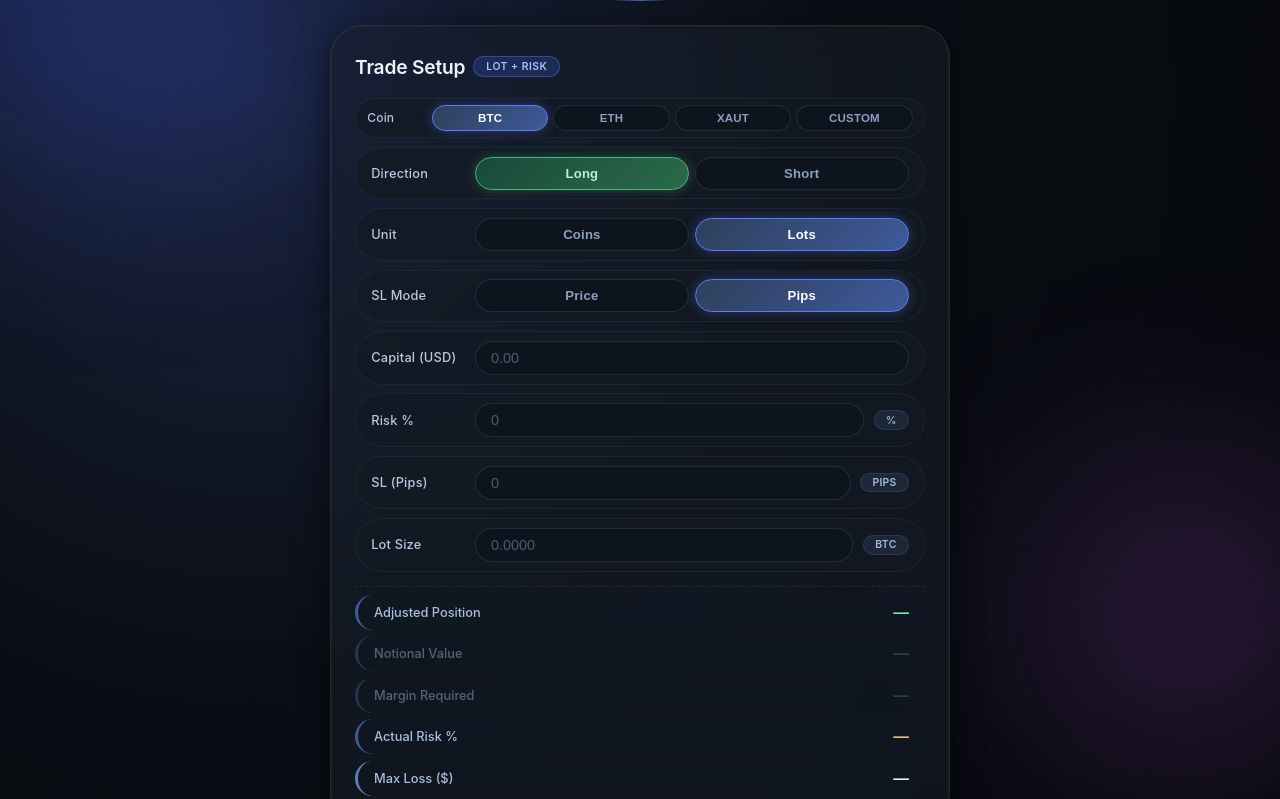
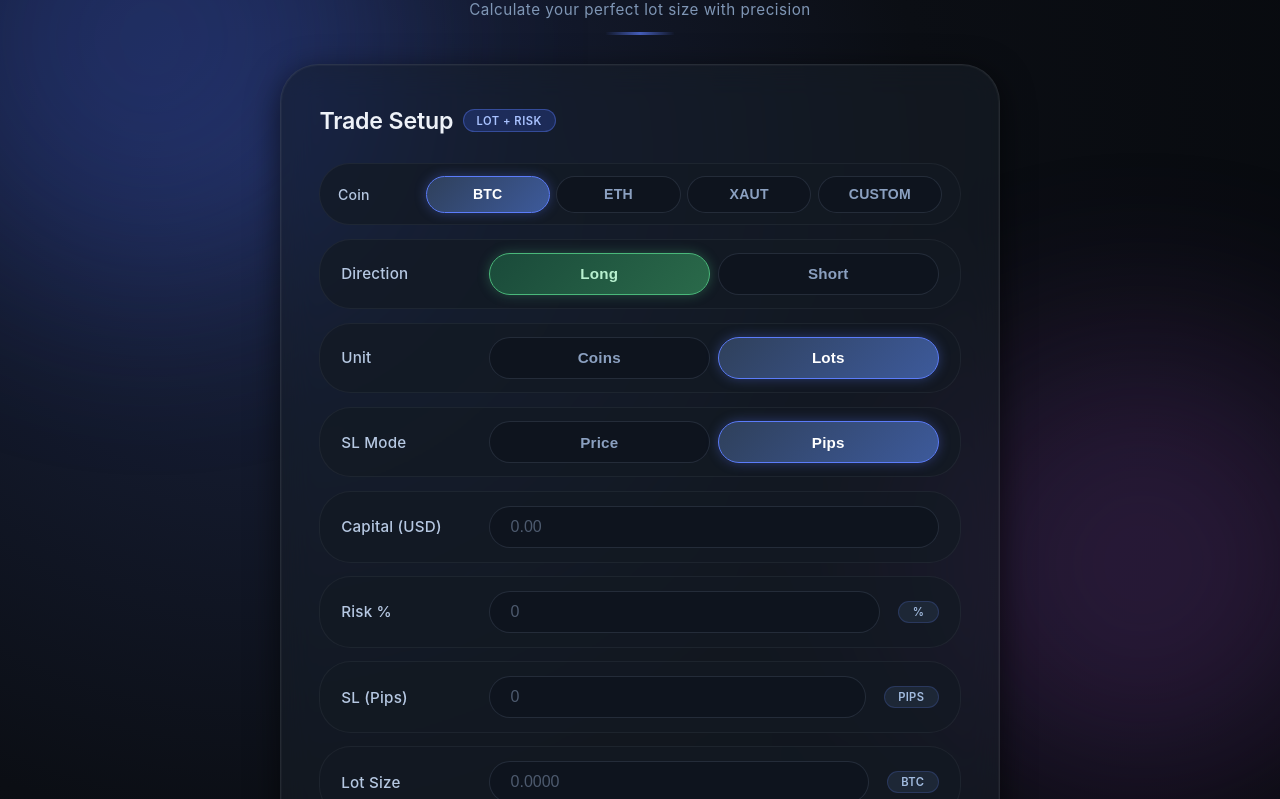
Before and after one commit to souravpaul-ind/Position-Size-Calculator, a plain HTML site: page index.html in a window 1280 px wide. Shown: the part 104-903 px from the top of the page. Drawn offline with Linux system fonts and the light colour scheme.

Commit message:
Optimize desktop layout

```diff
--- a/index.html
+++ b/index.html
@@ -21,7 +21,6 @@ body{
     position: relative;
 }
 
-/* Ambient glow blobs - simplified */
 body::before{
     content: '';
     position: fixed;
@@ -68,7 +67,7 @@ body::after{
     position: relative;
     z-index: 1;
     width: 100%;
-    max-width: 620px;
+    max-width: 640px;
     display: flex;
     flex-direction: column;
     align-items: center;
@@ -77,34 +76,34 @@ body::after{
 /* Title */
 .page-title{
     text-align: center;
-    margin-bottom: 1.5rem;
+    margin-bottom: 1.8rem;
     width: 100%;
     animation: titleIn 0.5s cubic-bezier(0.22, 1, 0.36, 1) both;
 }
 .page-title h1{
-    font-size: 2rem;
+    font-size: 2.2rem;
     font-weight: 700;
-    letter-spacing: -0.5px;
+    letter-spacing: -0.6px;
     background: linear-gradient(135deg, #ffffff 0%, #a9c2ff 30%, #ffffff 50%, #7b9cff 80%, #ffffff 100%);
     background-size: 250% 100%;
     -webkit-background-clip: text;
     background-clip: text;
     -webkit-text-fill-color: transparent;
-    margin-bottom: 0.3rem;
+    margin-bottom: 0.4rem;
     line-height: 1.2;
     animation: shimmer 8s linear infinite;
 }
 .page-title p{
-    font-size: 0.85rem;
+    font-size: 0.9rem;
     color: #7f96b5;
     font-weight: 400;
     letter-spacing: 0.5px;
 }
 .page-title .underline{
     display: block;
-    width: 60px;
+    width: 70px;
     height: 3px;
-    margin: 0.7rem auto 0;
+    margin: 0.8rem auto 0;
     background: linear-gradient(90deg, transparent, #5b7cfa, transparent);
     border-radius: 3px;
     opacity: 0.7;
@@ -128,7 +127,7 @@ body::after{
     backdrop-filter: blur(16px) saturate(140%);
     -webkit-backdrop-filter: blur(16px) saturate(140%);
     border-radius: 2rem;
-    padding: 1.8rem 1.5rem 2rem;
+    padding: 2.2rem 2rem 2.4rem;
     border: 1px solid rgba(255, 255, 255, 0.08);
     box-shadow:
         0 8px 32px rgba(0, 0, 0, 0.6),
@@ -143,21 +142,21 @@ body::after{
 }
 
 h2{
-    font-size: 1.2rem;
+    font-size: 1.3rem;
     font-weight: 600;
     color: #eef2f8;
     display: flex;
     align-items: center;
-    gap: 0.5rem;
-    margin-bottom: 1.2rem;
+    gap: 0.6rem;
+    margin-bottom: 1.5rem;
     letter-spacing: -0.2px;
 }
 h2 span{
     background: rgba(59, 91, 219, 0.25);
     border: 1px solid rgba(91, 124, 250, 0.4);
-    font-size: 0.65rem;
+    font-size: 0.7rem;
     font-weight: 600;
-    padding: 0.18rem 0.75rem;
+    padding: 0.2rem 0.8rem;
     border-radius: 40px;
     color: #a9c2ff;
     letter-spacing: 0.5px;
@@ -167,7 +166,7 @@ h2 span{
 .grid{
     display: flex;
     flex-direction: column;
-    gap: 0.55rem;
+    gap: 0.7rem;
 }
 
 /* Rows */
@@ -175,12 +174,12 @@ h2 span{
     display: flex;
     flex-wrap: wrap;
     align-items: center;
-    gap: 0.4rem 0.6rem;
+    gap: 0.6rem 0.9rem;
     background: rgba(19, 26, 36, 0.7);
-    padding: 0.55rem 0.95rem;
+    padding: 0.7rem 1.1rem;
     border-radius: 2rem;
     border: 1px solid rgba(255, 255, 255, 0.05);
-    transition: border-color 0.2s ease, background 0.2s ease, transform 0.15s ease;
+    transition: border-color 0.2s ease, background 0.2s ease;
 }
 .row:hover{
     border-color: rgba(91, 124, 250, 0.3);
@@ -190,22 +189,22 @@ h2 span{
     display: none;
 }
 .row label{
-    min-width: 94px;
+    min-width: 110px;
     font-weight: 500;
     color: #b6c8e2;
-    font-size: 0.8rem;
+    font-size: 0.88rem;
     letter-spacing: 0.2px;
 }
 .row input{
     flex: 1;
-    min-width: 70px;
+    min-width: 90px;
     background: rgba(15, 21, 30, 0.9);
     border: 1px solid rgba(42, 51, 66, 0.8);
     border-radius: 40px;
-    padding: 0.5rem 0.95rem;
+    padding: 0.6rem 1.1rem;
     font-weight: 500;
     color: #f0f5fe;
-    font-size: 0.9rem;
+    font-size: 0.95rem;
     outline: none;
     transition: border-color 0.18s ease, box-shadow 0.18s ease;
     -webkit-appearance: none;
@@ -222,9 +221,9 @@ h2 span{
 .row .badge{
     background: rgba(32, 43, 59, 0.85);
     border: 1px solid rgba(91, 124, 250, 0.2);
-    padding: 0.15rem 0.7rem;
+    padding: 0.2rem 0.85rem;
     border-radius: 30px;
-    font-size: 0.65rem;
+    font-size: 0.7rem;
     font-weight: 600;
     color: #a2bbdf;
     letter-spacing: 0.3px;
@@ -233,25 +232,25 @@ h2 span{
 
 /* Coin row compact */
 .row.coin-row{
-    padding: 0.4rem 0.7rem;
+    padding: 0.55rem 0.9rem;
 }
 .row.coin-row label{
-    min-width: 55px;
-    font-size: 0.75rem;
+    min-width: 60px;
+    font-size: 0.82rem;
 }
 .row.coin-row .toggle-group{
-    gap: 0.3rem;
+    gap: 0.4rem;
 }
 .row.coin-row .toggle-btn{
-    padding: 0.35rem 0.5rem;
-    font-size: 0.72rem;
+    padding: 0.5rem 0.6rem;
+    font-size: 0.8rem;
 }
 
 /* Toggle buttons */
 .toggle-group{
     flex: 1;
     display: flex;
-    gap: 0.35rem;
+    gap: 0.5rem;
     min-width: 0;
 }
 .toggle-btn{
@@ -259,9 +258,9 @@ h2 span{
     background: rgba(15, 21, 30, 0.9);
     border: 1px solid rgba(42, 51, 66, 0.8);
     border-radius: 40px;
-    padding: 0.5rem 0.6rem;
+    padding: 0.6rem 0.8rem;
     font-weight: 600;
-    font-size: 0.82rem;
+    font-size: 0.88rem;
     color: #8ba0c0;
     cursor: pointer;
     transition: background 0.2s ease, color 0.2s ease, border-color 0.2s ease, box-shadow 0.2s ease, transform 0.12s ease;
@@ -275,7 +274,7 @@ h2 span{
     border-color: rgba(91, 124, 250, 0.4);
 }
 .toggle-btn:active{
-    transform: scale(0.96);
+    transform: scale(0.97);
 }
 .toggle-btn.active{
     background: linear-gradient(135deg, #2f405b, #3d5a9b);
@@ -299,20 +298,20 @@ h2 span{
 .divider{
     border: none;
     border-top: 1px dashed rgba(255, 255, 255, 0.08);
-    margin: 0.9rem 0 0.5rem;
+    margin: 1.2rem 0 0.7rem;
 }
 
 /* Output */
 .output-grid{
     display: flex;
     flex-direction: column;
-    gap: 0.4rem;
+    gap: 0.5rem;
 }
 .output-row{
     display: flex;
     justify-content: space-between;
     align-items: center;
-    padding: 0.5rem 1rem;
+    padding: 0.65rem 1.2rem;
     background: rgba(15, 23, 34, 0.65);
     border-radius: 60px;
     border-left: 3px solid #3d5a9b;
@@ -329,12 +328,12 @@ h2 span{
 }
 .output-row .label{
     color: #a8bedd;
-    font-size: 0.8rem;
+    font-size: 0.88rem;
     font-weight: 450;
 }
 .output-row .value{
     font-weight: 600;
-    font-size: 0.98rem;
+    font-size: 1.05rem;
     color: #e3ecfc;
     transition: color 0.2s ease;
     font-variant-numeric: tabular-nums;
@@ -343,7 +342,6 @@ h2 span{
 .output-row .value.warn{color:#f5b778}
 .output-row .value.danger{color:#f58b7b}
 
-/* Value flash - pure CSS, no reflow */
 .value{
     transition: color 0.25s ease, text-shadow 0.25s ease;
 }
@@ -360,10 +358,10 @@ h2 span{
     background: rgba(60, 35, 20, 0.6);
     border: 1px solid rgba(180, 110, 60, 0.4);
     border-radius: 2rem;
-    padding: 0.5rem 1rem;
-    margin-top: 0.5rem;
+    padding: 0.6rem 1rem;
+    margin-top: 0.6rem;
     color: #f0b98a;
-    font-size: 0.78rem;
+    font-size: 0.82rem;
     text-align: center;
     animation: warnIn 0.3s ease;
 }
@@ -372,18 +370,93 @@ h2 span{
     to{opacity: 1; transform: translateY(0)}
 }
 
+/* 🌟 Desktop: Larger tablet-like layout (900px+) */
+@media (min-width: 900px){
+    body{
+        padding: 3rem 2rem 4rem;
+    }
+    .wrapper{
+        max-width: 720px;
+    }
+    .page-title h1{
+        font-size: 2.6rem;
+    }
+    .page-title p{
+        font-size: 0.95rem;
+    }
+    .card{
+        padding: 2.6rem 2.4rem 2.8rem;
+        border-radius: 2.4rem;
+    }
+    h2{
+        font-size: 1.45rem;
+        margin-bottom: 1.8rem;
+    }
+    .grid{
+        gap: 0.85rem;
+    }
+    .row{
+        padding: 0.85rem 1.3rem;
+        gap: 0.7rem 1.1rem;
+    }
+    .row label{
+        min-width: 130px;
+        font-size: 0.95rem;
+    }
+    .row input{
+        padding: 0.7rem 1.3rem;
+        font-size: 1rem;
+    }
+    .row.coin-row{
+        padding: 0.7rem 1.1rem;
+    }
+    .row.coin-row label{
+        min-width: 70px;
+        font-size: 0.88rem;
+    }
+    .row.coin-row .toggle-btn{
+        padding: 0.6rem 0.8rem;
+        font-size: 0.88rem;
+    }
+    .toggle-btn{
+        padding: 0.7rem 1rem;
+        font-size: 0.95rem;
+    }
+    .divider{
+        margin: 1.5rem 0 0.9rem;
+    }
+    .output-row{
+        padding: 0.8rem 1.4rem;
+    }
+    .output-row .label{
+        font-size: 0.95rem;
+    }
+    .output-row .value{
+        font-size: 1.15rem;
+    }
+    body::before{
+        width: 500px;
+        height: 500px;
+    }
+    body::after{
+        width: 450px;
+        height: 450px;
+    }
+}
+
+/* 📱 Mobile */
 @media (max-width: 480px){
     body{padding: 1.2rem 0.8rem 2rem;}
     .page-title h1{font-size: 1.5rem;}
     .page-title p{font-size: 0.72rem;}
-    .card{padding: 1.3rem 0.9rem 1.5rem; border-radius: 1.6rem;}
+    .card{padding: 1.4rem 1rem 1.6rem; border-radius: 1.6rem;}
     .row{padding: 0.5rem 0.75rem;}
-    .row label{min-width: 72px; font-size: 0.72rem;}
-    .row input{font-size: 0.82rem; padding: 0.42rem 0.75rem;}
-    .toggle-btn{font-size: 0.75rem; padding: 0.45rem 0.5rem;}
-    .row.coin-row{padding: 0.35rem 0.55rem;}
-    .row.coin-row label{min-width: 45px; font-size: 0.7rem;}
-    .row.coin-row .toggle-btn{padding: 0.3rem 0.4rem; font-size: 0.68rem;}
+    .row label{min-width: 72px; font-size: 0.75rem;}
+    .row input{font-size: 0.82rem; padding: 0.45rem 0.8rem;}
+    .toggle-btn{font-size: 0.75rem; padding: 0.5rem 0.5rem;}
+    .row.coin-row{padding: 0.4rem 0.6rem;}
+    .row.coin-row label{min-width: 48px; font-size: 0.72rem;}
+    .row.coin-row .toggle-btn{padding: 0.4rem 0.4rem; font-size: 0.7rem;}
     h2{font-size: 1.05rem;}
     h2 span{font-size: 0.58rem; padding: 0.12rem 0.55rem;}
     body::before, body::after{opacity: 0.2;}
@@ -545,8 +618,7 @@ h2 span{
           maxLossEl = $('maxLoss'),
           warningBox = $('warningBox'),
           notionalRow = $('notionalRow'),
-          marginRow = $('marginRow'),
-          riskRow = $('riskRow');
+          marginRow = $('marginRow');
 
     let currentCoin = 'BTC';
     let currentDirection = 'long';
@@ -573,12 +645,10 @@ h2 span{
         return v.toFixed(0);
     };
 
-    // Optimized flash — no forced reflow, uses class toggle only if text changed
     function setVal(el, text){
         if (el.textContent !== text){
             el.textContent = text;
             el.classList.add('flash');
-            // Remove class after animation completes (no reflow needed)
             clearTimeout(el._flashTimer);
             el._flashTimer = setTimeout(() => el.classList.remove('flash'), 400);
         }
```
